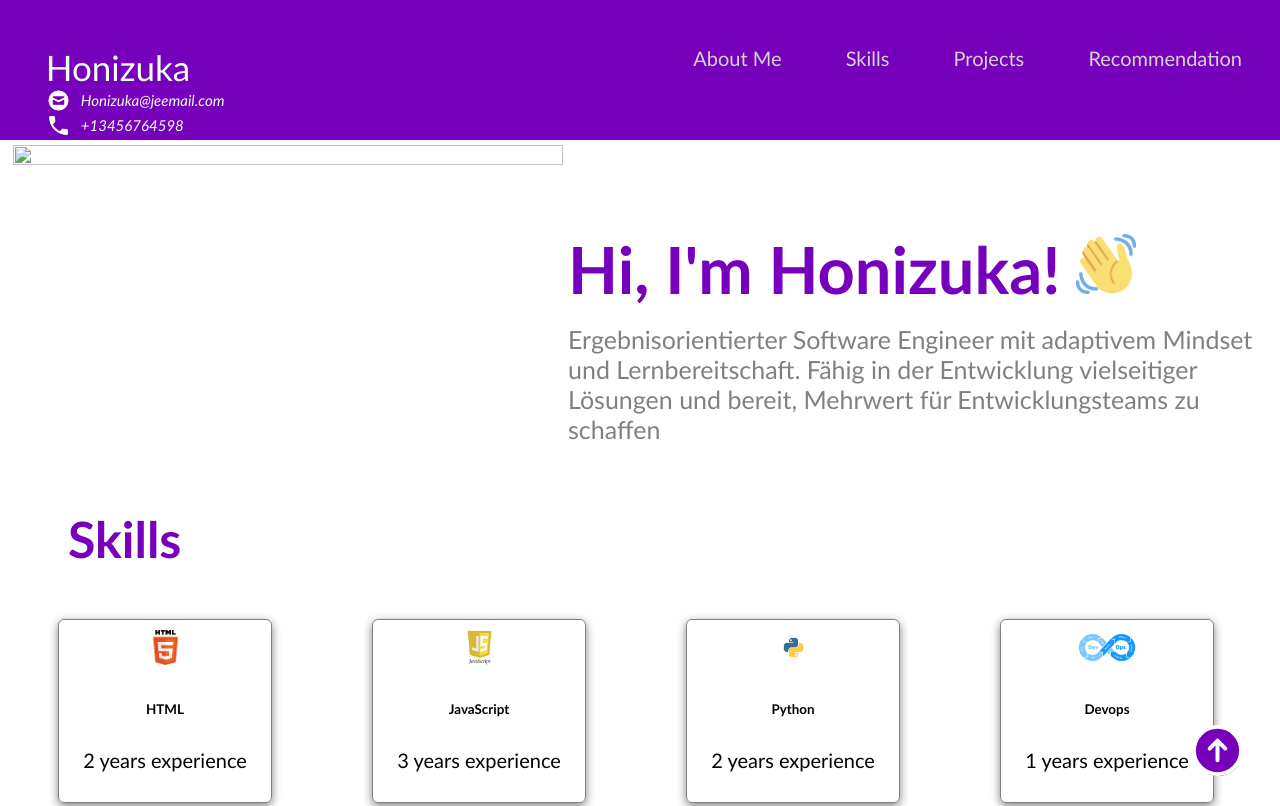
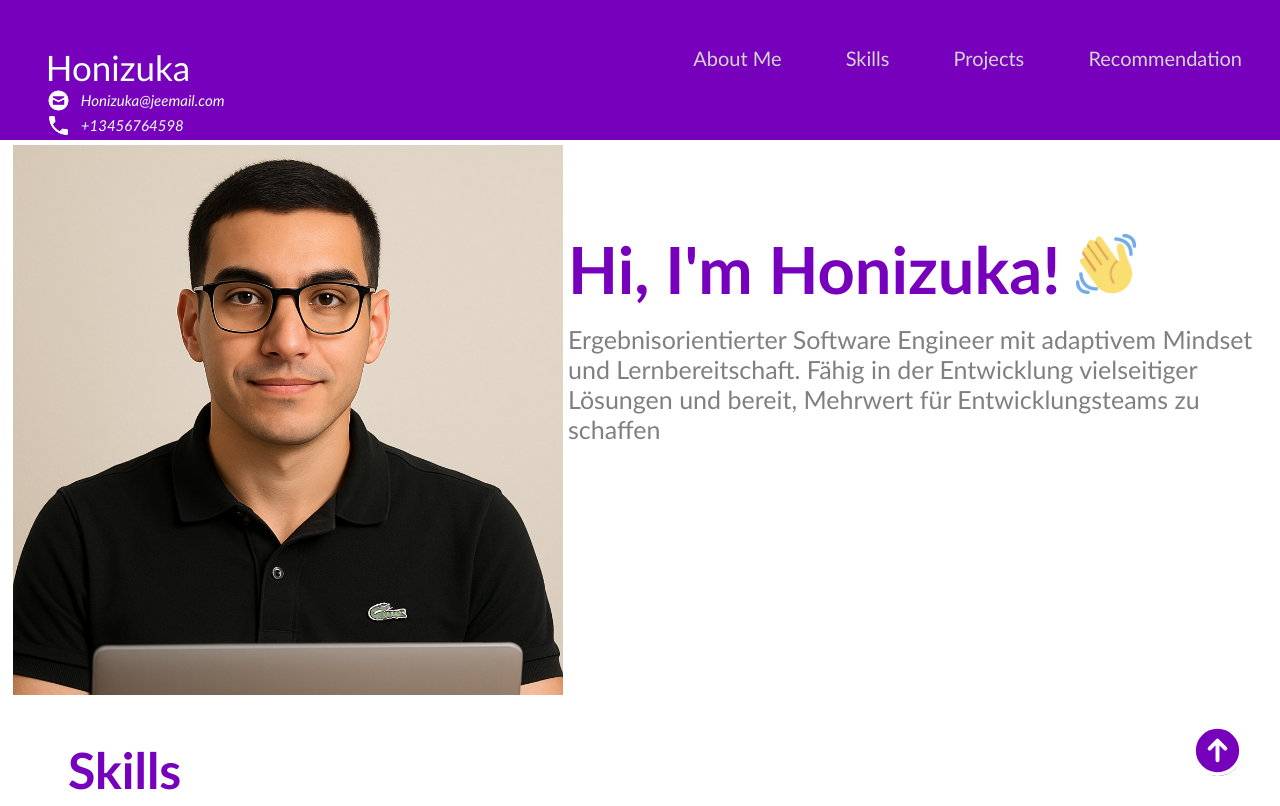
Before and after one commit to honizka/my-portfolio, a plain HTML site: page index.html in a window 1280 px wide. Shown: the top 806 px of the page. Drawn offline with Linux system fonts and the light colour scheme; the site is published under a folder, as on GitHub Pages, so addresses that start at the root find nothing.

Commit message:
Update index.html

```diff
--- a/index.html
+++ b/index.html
@@ -36,7 +36,7 @@
     <!-- About Me -->
     <section id="about-me" class="container">
       <div>
-        <img src="/html_finalprojimages/honizuka.png" class="profile_image"/>
+        <img src="./html_finalprojimages/honizuka.png" class="profile_image"/>
       </div>
 
       <div>
```
